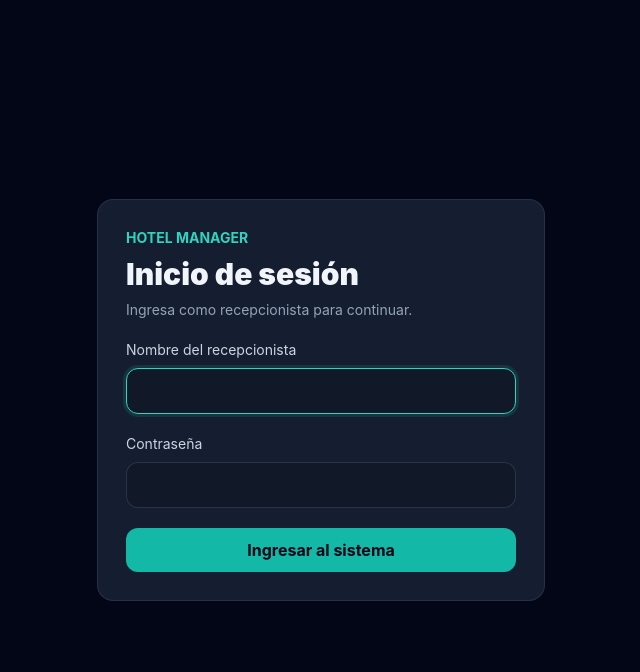
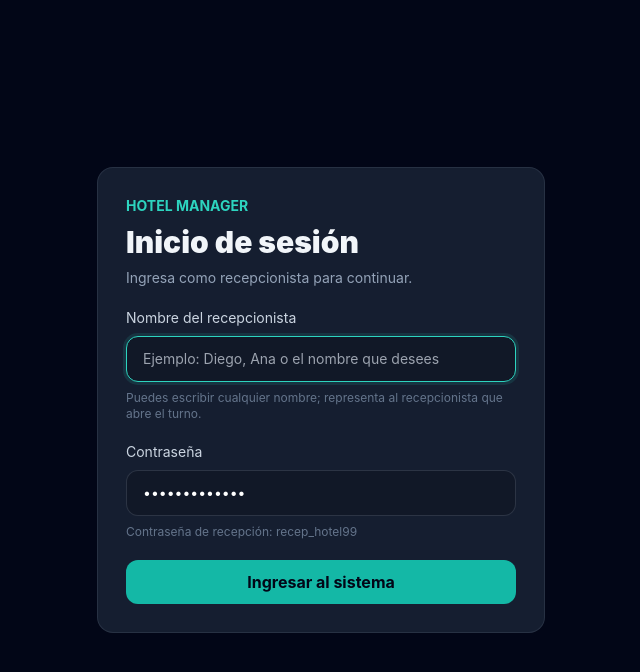
Before and after one commit to DiegoVillanueva32/Sistema-hotelero, a Flask app: page /login in a window 1280 px wide. Shown: the top 672 px of the page, without its empty margins (319-959 px from the left). Run offline with Flask 3, Linux system fonts and the light colour scheme; some libraries are stand-ins or nearby versions.

Commit message:
Prellenar contraseña de recepción y aclarar nombres de turno
Co-authored-by: Copilot <223556219+Copilot@users.noreply.github.com>

```diff
--- a/app/routes/main.py
+++ b/app/routes/main.py
@@ -38,11 +38,20 @@ def login():
             session["recepcionista"] = recepcionista
             session.permanent = False
             destino = request.args.get("next")
-            if not destino or not destino.startswith("/") or destino.startswith("//"):
+            if (
+                not destino
+                or not destino.startswith("/")
+                or destino.startswith("//")
+                or destino == "/login"
+                or destino == "/run.py"
+            ):
                 destino = url_for("main.dashboard")
             return redirect(destino)
 
-    return render_template("login.html")
+    return render_template(
+        "login.html",
+        recepcion_password=RECEPCION_PASSWORD,
+    )
 
 
 @bp.route("/logout")
--- a/templates/login.html
+++ b/templates/login.html
@@ -27,10 +27,12 @@
       {% endwith %}
 
       <label class="block text-sm text-slate-300">Nombre del recepcionista
-        <input class="input-dark mt-2" type="text" name="recepcionista" autocomplete="name" required autofocus>
+        <input class="input-dark mt-2" type="text" name="recepcionista" placeholder="Ejemplo: Diego, Ana o el nombre que desees" autocomplete="name" required autofocus>
+        <span class="mt-2 block text-xs text-slate-500">Puedes escribir cualquier nombre; representa al recepcionista que abre el turno.</span>
       </label>
       <label class="block text-sm text-slate-300">Contraseña
-        <input class="input-dark mt-2" type="password" name="password" autocomplete="current-password" required>
+        <input class="input-dark mt-2" type="password" name="password" value="{{ recepcion_password }}" autocomplete="current-password" required>
+        <span class="mt-2 block text-xs text-slate-500">Contraseña de recepción: {{ recepcion_password }}</span>
       </label>
       <button class="btn w-full bg-teal-500 text-slate-950" type="submit">Ingresar al sistema</button>
     </form>
```
